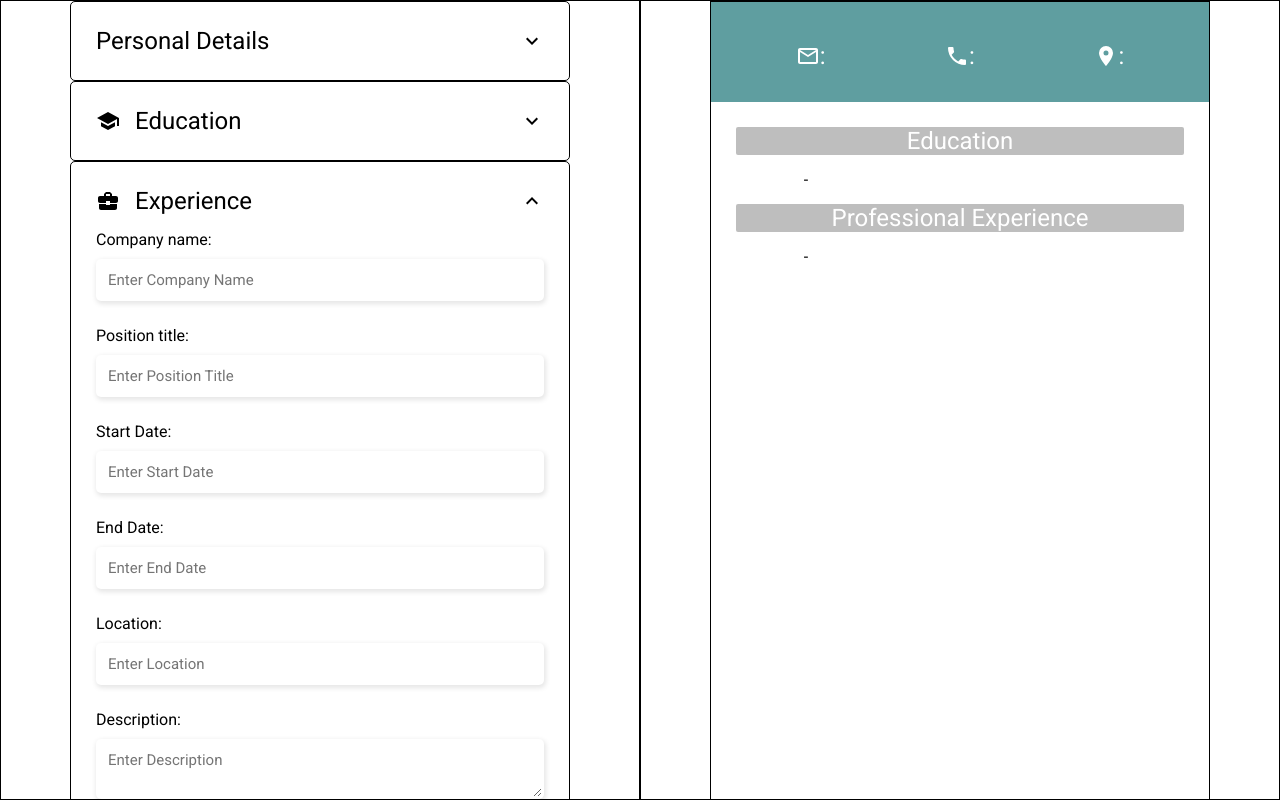
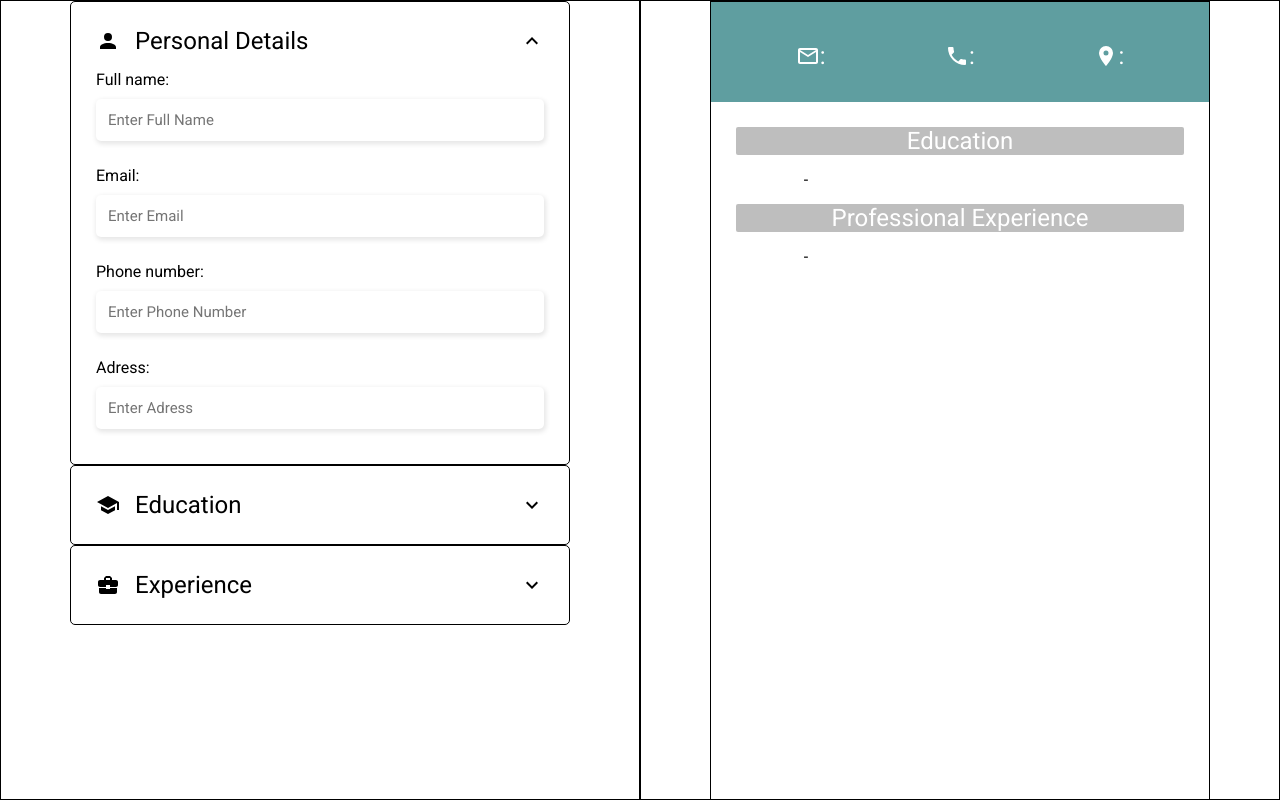
Before and after one commit to DayanWalter/TOP-cv-application, a React (Vite) app: page / in a window 1280 px wide. Shown: the top 800 px of the page. Built offline with nearby package versions, Linux system fonts and the light colour scheme.

Commit message:
Changed e.g. in education

```diff
--- a/src/components/App.jsx
+++ b/src/components/App.jsx
@@ -95,11 +95,17 @@ export default function App() {
     setExperience(newExperience);
   }
 
+  // Drop Down
+  const [activeIndex, setActiveIndex] = useState(0);
+
   return (
     <div className="app">
       <div className="left">
         <Personal
-          isActive={false}
+          isActive={activeIndex === 0}
+          onShow={() =>
+            activeIndex === 0 ? setActiveIndex(10) : setActiveIndex(0)
+          }
           person={person}
           handleFullNameChange={handleFullNameChange}
           handleEmailChange={handleEmailChange}
@@ -107,7 +113,10 @@ export default function App() {
           handleAdressChange={handleAdressChange}
         />
         <Education
-          isActive={false}
+          isActive={activeIndex === 1}
+          onShow={() =>
+            activeIndex === 1 ? setActiveIndex(10) : setActiveIndex(1)
+          }
           education={education}
           handleSchoolChange={handleSchoolChange}
           handleDegreeChange={handleDegreeChange}
@@ -116,7 +125,10 @@ export default function App() {
           handleEduLocationChange={handleEduLocationChange}
         />
         <Experience
-          isActive={true}
+          isActive={activeIndex === 2}
+          onShow={() =>
+            activeIndex === 2 ? setActiveIndex(10) : setActiveIndex(2)
+          }
           experience={experience}
           handleCompanyChange={handleCompanyChange}
           handlePositionChange={handlePositionChange}
--- a/src/components/Education.jsx
+++ b/src/components/Education.jsx
@@ -12,6 +12,7 @@ export default function Education({
   handleEduStartDateChange,
   handleEduEndDateChange,
   handleEduLocationChange,
+  onShow,
 }) {
   return (
     <>
@@ -20,14 +21,14 @@ export default function Education({
           <div className="education">
             <Icon path={mdiSchool} size={1} />
             <h1>Education</h1>
-            <Icon path={mdiChevronUp} size={1} />
+            <Icon path={mdiChevronUp} size={1} onClick={onShow} />
           </div>
           <label htmlFor="school">
             School:
             <input
               type="text"
               id="school"
-              placeholder="Enter School"
+              placeholder="e.g. Christian-Albrechts-Universität"
               value={education.school}
               onChange={handleSchoolChange}
             />
@@ -37,7 +38,7 @@ export default function Education({
             <input
               type="text"
               id="degree"
-              placeholder="Enter Degree"
+              placeholder="e.g. Bachelor of Science"
               value={education.degree}
               onChange={handleDegreeChange}
             />
@@ -47,7 +48,7 @@ export default function Education({
             <input
               type="tel"
               id="startDateEdu"
-              placeholder="Enter Start Date"
+              placeholder="e.g. 09/2020"
               value={education.startDate}
               onChange={handleEduStartDateChange}
             />
@@ -57,7 +58,7 @@ export default function Education({
             <input
               type="text"
               id="endDateEdu"
-              placeholder="Enter End Date"
+              placeholder="e.g. 09/2023"
               value={education.endDate}
               onChange={handleEduEndDateChange}
             />
@@ -67,7 +68,7 @@ export default function Education({
             <input
               type="text"
               id="locationEdu"
-              placeholder="Enter Location"
+              placeholder="e.g. Kiel, Germany"
               value={education.location}
               onChange={handleEduLocationChange}
             />
@@ -83,7 +84,7 @@ export default function Education({
           <div className="education">
             <Icon path={mdiSchool} size={1} />
             <h1>Education</h1>
-            <Icon path={mdiChevronDown} size={1} />
+            <Icon path={mdiChevronDown} size={1} onClick={onShow} />
           </div>
         </form>
       )}
--- a/src/components/Experience.jsx
+++ b/src/components/Experience.jsx
@@ -13,6 +13,7 @@ export default function Experience({
   handleExpEndDateChange,
   handleExpLocationChange,
   handleDescriptionChange,
+  onShow,
 }) {
   return (
     <>
@@ -21,7 +22,7 @@ export default function Experience({
           <div className="experience">
             <Icon path={mdiBriefcaseVariant} size={1} />
             <h1>Experience</h1>
-            <Icon path={mdiChevronUp} size={1} />
+            <Icon path={mdiChevronUp} size={1} onClick={onShow} />
           </div>
           <label htmlFor="company">
             Company name:
@@ -94,7 +95,7 @@ export default function Experience({
           <div className="experience">
             <Icon path={mdiBriefcaseVariant} size={1} />
             <h1>Experience</h1>
-            <Icon path={mdiChevronDown} size={1} />
+            <Icon path={mdiChevronDown} size={1} onClick={onShow} />
           </div>
         </form>
       )}
--- a/src/components/Personal.jsx
+++ b/src/components/Personal.jsx
@@ -2,6 +2,7 @@ import { useState } from 'react';
 import Icon from '@mdi/react';
 import { mdiChevronUp } from '@mdi/js';
 import { mdiChevronDown } from '@mdi/js';
+import { mdiAccount } from '@mdi/js';
 
 export default function Personal({
   handleFullNameChange,
@@ -10,15 +11,18 @@ export default function Personal({
   handleAdressChange,
   person,
   isActive,
+  onShow,
 }) {
   return (
     <>
       {isActive ? (
         <form onSubmit={(e) => e.preventDefault()}>
           <div className="personal">
+            <Icon path={mdiAccount} size={1} />
+
             <h1>Personal Details</h1>
 
-            <Icon path={mdiChevronUp} size={1} />
+            <Icon path={mdiChevronUp} size={1} onClick={onShow} />
           </div>
           <label htmlFor="fullName">
             Full name:
@@ -64,9 +68,11 @@ export default function Personal({
       ) : (
         <form>
           <div className="personal">
+            <Icon path={mdiAccount} size={1} />
+
             <h1>Personal Details</h1>
 
-            <Icon path={mdiChevronDown} size={1} />
+            <Icon path={mdiChevronDown} size={1} onClick={onShow} />
           </div>
         </form>
       )}
--- a/src/styles/index.css
+++ b/src/styles/index.css
@@ -48,6 +48,9 @@ form {
 form h1 {
   font-size: 24px;
   /* margin-bottom: 15px; */
+}
+form svg:last-child {
+  cursor: pointer;
 }
 form label {
   margin-top: 15px;
```
